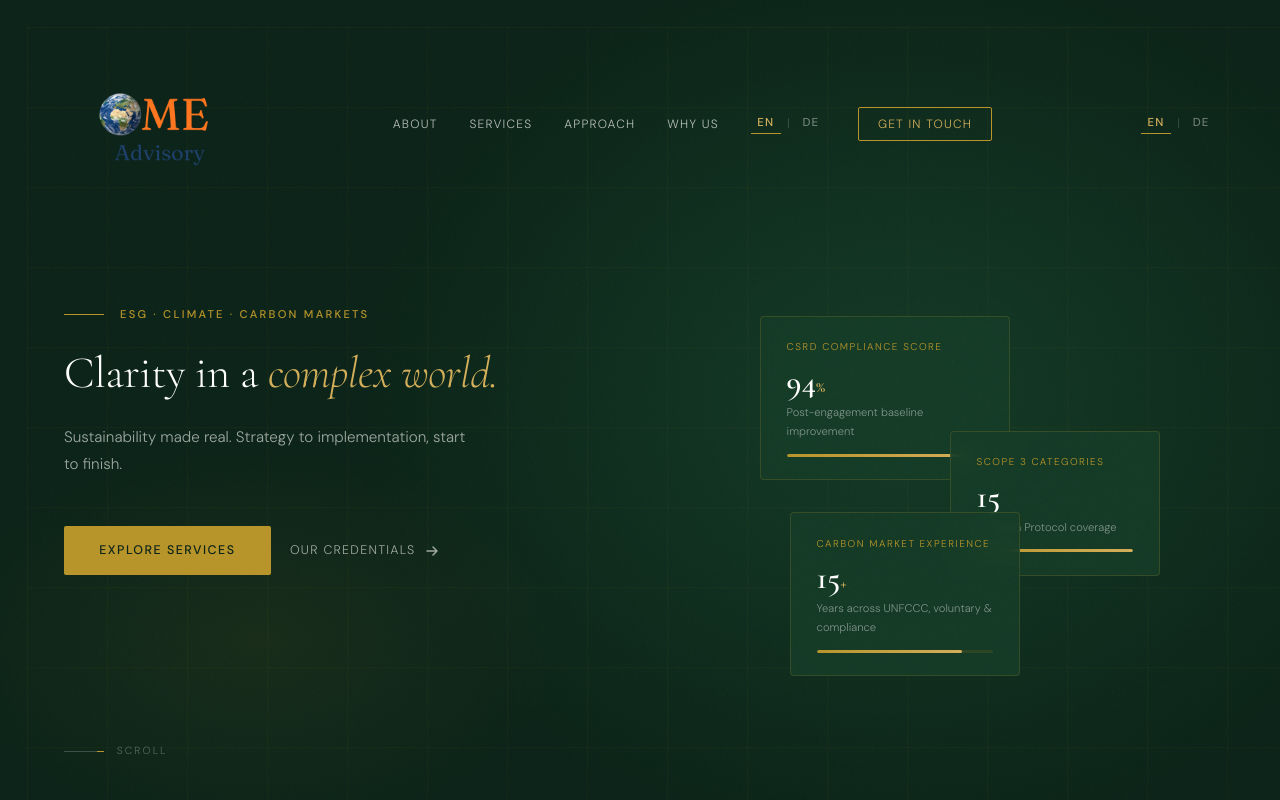
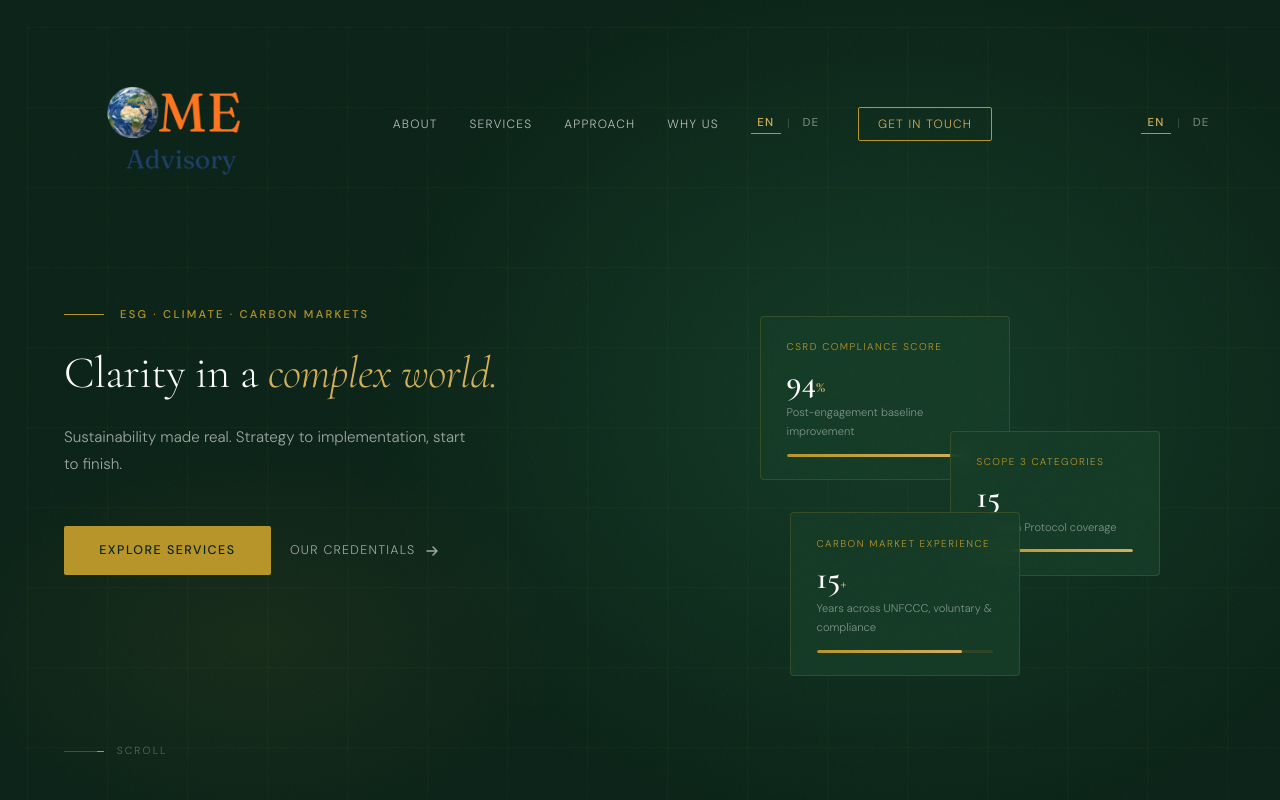
Before and after one commit to kunaliitr/omeadvisory.com, a plain HTML site: page index.html in a window 1280 px wide. Shown: the top 800 px of the page. Drawn offline with nearby package versions, Linux system fonts and the light colour scheme.

Commit message:
Increase logo max-width in navigation

```diff
--- a/index.html
+++ b/index.html
@@ -267,7 +267,7 @@ footer{background:var(--forest);border-top:1px solid rgba(184,149,42,0.15);paddi
 <!-- NAV -->
 <nav id="mainNav">
   <a href="#" class="nav-logo">
-    <img src="/logo.png" alt="OME Advisory" style="height:220px;width:auto;max-width:180px;object-fit:contain;object-position:left center;display:block;">
+    <img src="/logo.png" alt="OME Advisory" style="height:220px;width:auto;max-width:220px;object-fit:contain;object-position:left center;display:block;">
   </a>
   <ul class="nav-links" id="navLinks">
     <li><a href="#about"><span class="lang-en">About</span><span class="lang-de">Über uns</span></a></li>
```
